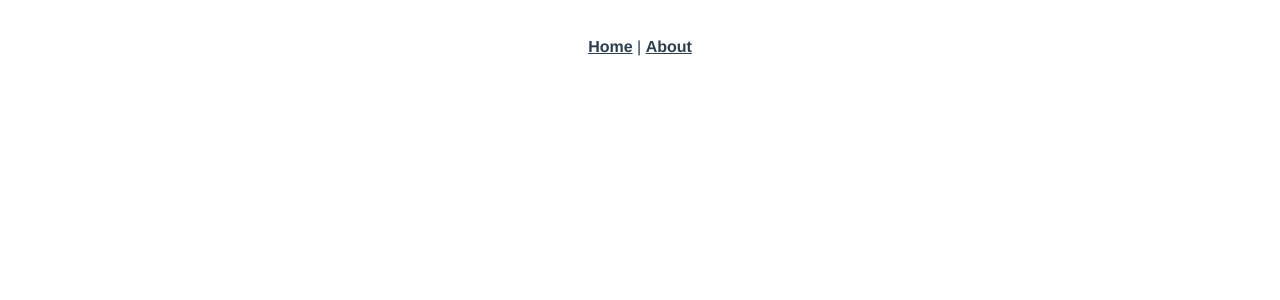
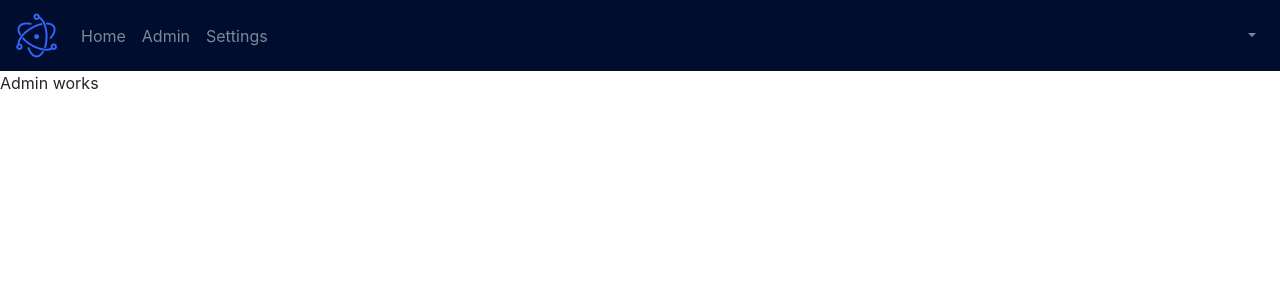
Before and after one commit to SahanNimeshWeerakoon/assette-survay, a Vue app: page /admin in a window 1280 px wide. Shown: the top 300 px of the page. Built offline with nearby package versions, Linux system fonts and the light colour scheme.

Commit message:
initialize bootstrap-vue

```diff
--- a/babel.config.js
+++ b/babel.config.js
@@ -1,5 +1,5 @@
 module.exports = {
-  presets: [
-    '@vue/cli-plugin-babel/preset'
+  "presets": [
+    "@vue/cli-plugin-babel/preset"
   ]
 }
--- a/src/App.vue
+++ b/src/App.vue
@@ -1,32 +1,38 @@
 <template>
   <div id="app">
-    <div id="nav">
-      <router-link to="/">Home</router-link> |
-      <router-link to="/about">About</router-link>
+    <div>
+      <b-navbar toggleable="lg" type="dark" variant="info">
+        <b-navbar-brand href="#">
+          <img alt="Assettte logo" src="./assets/logo.png" />
+        </b-navbar-brand>
+
+        <b-navbar-toggle target="nav-collapse"></b-navbar-toggle>
+
+        <b-collapse id="nav-collapse" is-nav>
+          <b-navbar-nav>
+            <router-link class="nav-link" to="/">Home</router-link>
+            <router-link class="nav-link" to="/admin">Admin</router-link>
+            <router-link class="nav-link" to="/settings">Settings</router-link>
+          </b-navbar-nav>
+
+          <b-navbar-nav class="ml-auto">
+            <b-nav-item-dropdown right>
+              <template #button-content>
+
+              </template>
+              <b-dropdown-item href="#">Profile</b-dropdown-item>
+              <b-dropdown-item href="#">Sign Out</b-dropdown-item>
+            </b-nav-item-dropdown>
+          </b-navbar-nav>
+        </b-collapse>
+      </b-navbar>
     </div>
     <router-view/>
   </div>
 </template>
 
 <style lang="scss">
-#app {
-  font-family: Avenir, Helvetica, Arial, sans-serif;
-  -webkit-font-smoothing: antialiased;
-  -moz-osx-font-smoothing: grayscale;
-  text-align: center;
-  color: #2c3e50;
-}
-
-#nav {
-  padding: 30px;
-
-  a {
-    font-weight: bold;
-    color: #2c3e50;
-
-    &.router-link-exact-active {
-      color: #42b983;
-    }
-  }
+.bg-info {
+  background: #010D2F !important;
 }
 </style>
--- a/src/main.js
+++ b/src/main.js
@@ -1,4 +1,7 @@
+import '@babel/polyfill'
+import 'mutationobserver-shim'
 import Vue from 'vue'
+import './plugins/bootstrap-vue'
 import App from './App.vue'
 import router from './router'
 
--- a/src/router/index.js
+++ b/src/router/index.js
@@ -1,6 +1,8 @@
 import Vue from 'vue'
 import VueRouter from 'vue-router'
 import Home from '../views/Home.vue'
+import Admin from '../views/Admin.vue'
+import Settings from '../views/Settings.vue'
 
 Vue.use(VueRouter)
 
@@ -11,12 +13,14 @@ const routes = [
     component: Home
   },
   {
-    path: '/about',
-    name: 'About',
-    // route level code-splitting
-    // this generates a separate chunk (about.[hash].js) for this route
-    // which is lazy-loaded when the route is visited.
-    component: () => import(/* webpackChunkName: "about" */ '../views/About.vue')
+    path: '/admin',
+    name: 'Admin',
+    component: Admin
+  },
+  {
+    path: '/settings',
+    name: 'Settings',
+    component: Settings
   }
 ]
 
--- a/src/views/About.vue
+++ /dev/null
@@ -1,5 +0,0 @@
-<template>
-  <div class="about">
-    <h1>This is an about page</h1>
-  </div>
-</template>
--- /dev/null
+++ b/src/views/Admin.vue
@@ -0,0 +1,9 @@
+<template>
+<p>Admin works</p>
+</template>
+<script>
+export default {
+    name: 'Admin'
+}
+</script>
+<style lang="scss" scope></style>
--- a/src/views/Home.vue
+++ b/src/views/Home.vue
@@ -1,7 +1,5 @@
 <template>
   <div class="home">
-    <img alt="Vue logo" src="../assets/logo.png">
-    <HelloWorld msg="Welcome to Your Vue.js App"/>
   </div>
 </template>
 
--- /dev/null
+++ b/src/views/Settings.vue
@@ -0,0 +1,9 @@
+<template>
+<p>Settings works</p>
+</template>
+<script>
+export default {
+    name: 'Settings'
+}
+</script>
+<style lang="scss" scope></style>
```
Also changed, not shown: package.json (+8 -0 lines), src/plugins/bootstrap-vue.js (added, +7 -0 lines), src/assets/logo.png, 1 other file (tests, documents, lock files or other folders).
